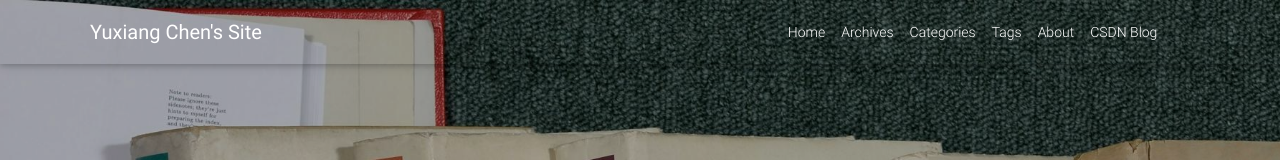
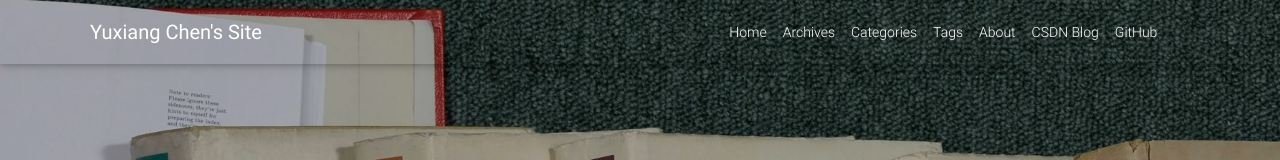
Before and after one commit to Feynman1999/Feynman1999.github.io, a plain HTML site: page index.html in a window 1280 px wide. Shown: the top 160 px of the page. Drawn offline with nearby package versions, Linux system fonts and the light colour scheme; some packages are replaced by stand-ins of ours; a script that the page names is missing; some icons are missing; a small style sheet from the web is missing.

Commit message:
Site updated: 2020-02-06 11:01:57

```diff
--- a/index.html
+++ b/index.html
@@ -101,6 +101,14 @@
 
           <li class="nav-item">
             <a class="nav-link" href="https://blog.csdn.net/feynman1999" target="_blank" rel="noopener">CSDN Blog</a>
+          </li>
+
+
+
+
+
+          <li class="nav-item">
+            <a class="nav-link" href="https://github.com/Feynman1999" target="_blank" rel="noopener">GitHub</a>
           </li>
 
 
```
Also changed, not shown: 2020/02/05/test/index.html (+8 -0 lines), 404.html (+8 -0 lines), about/index.html (+8 -0 lines), archives/2020/02/index.html (+8 -0 lines), archives/2020/index.html (+8 -0 lines), archives/index.html (+8 -0 lines), categories/index.html (+8 -0 lines), tags/index.html (+8 -0 lines), tags/test/index.html (+8 -0 lines).
